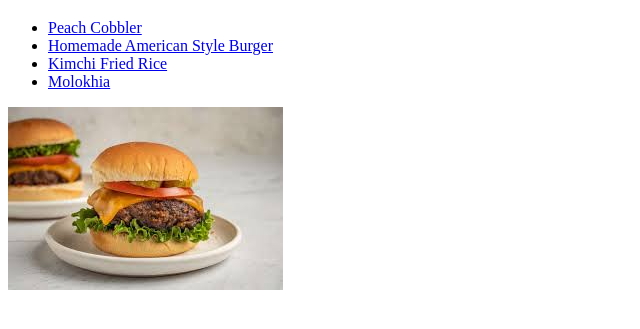
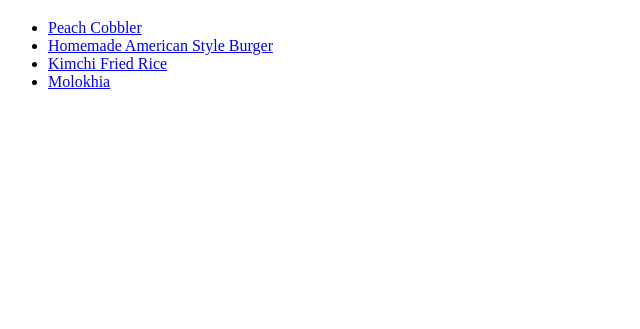
Before and after one commit to Zatanna205/Recipes, a plain HTML site: page index.html in a window 1280 px wide. Shown: the part 61-390 px from the top of the page, without its empty margins (0-640 px from the left). Drawn offline with Linux system fonts and the light colour scheme.

Commit message:
Removed img src to index.html so that broken image icon can be removed

```diff
--- a/index.html
+++ b/index.html
@@ -12,6 +12,5 @@
         <li><a href="allrecipes/kimchi.html">Kimchi Fried Rice</a></li>
         <li><a href="allrecipes/molokhia.html">Molokhia</a></li>
         </ul>
-        <img src="../images/burger.jpg">
     </body>
 </html>
```
